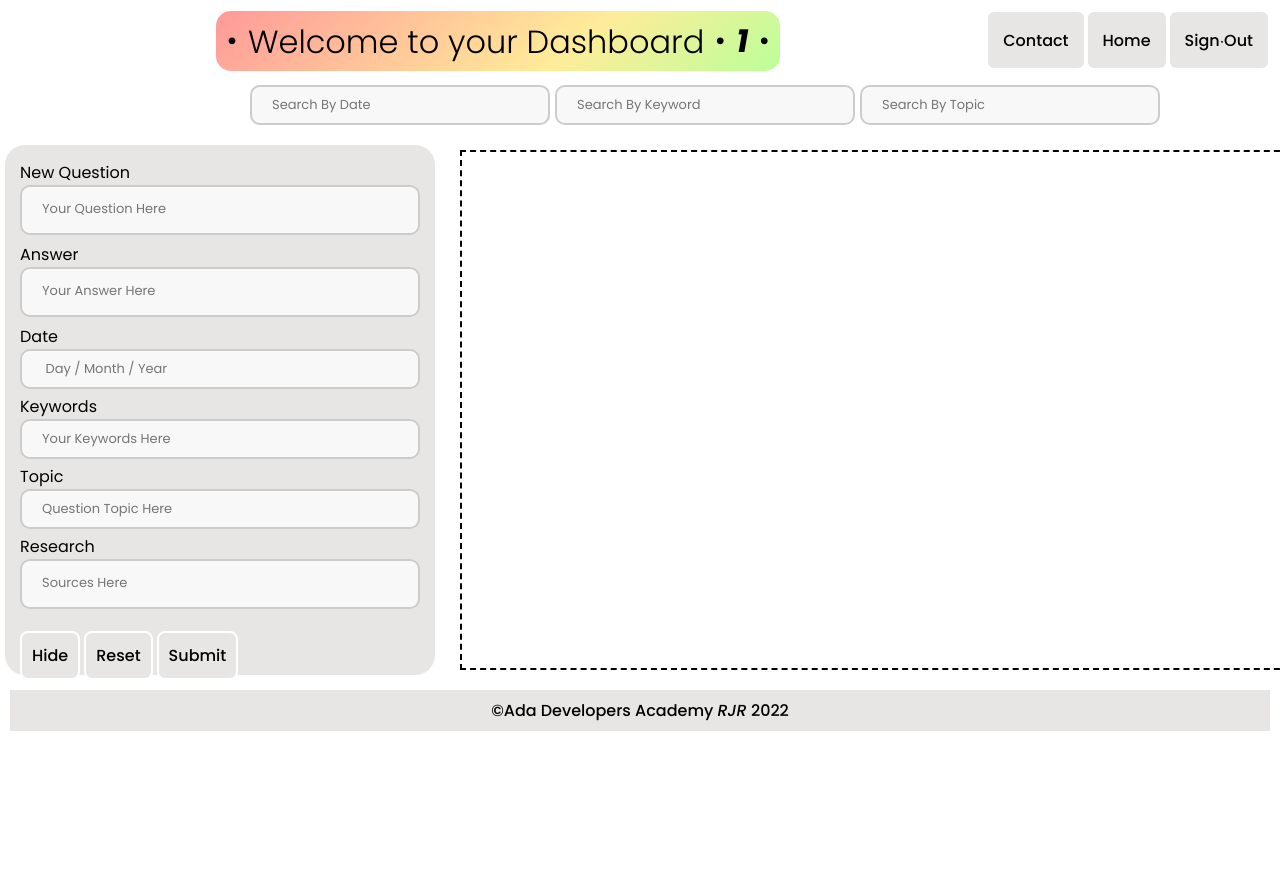
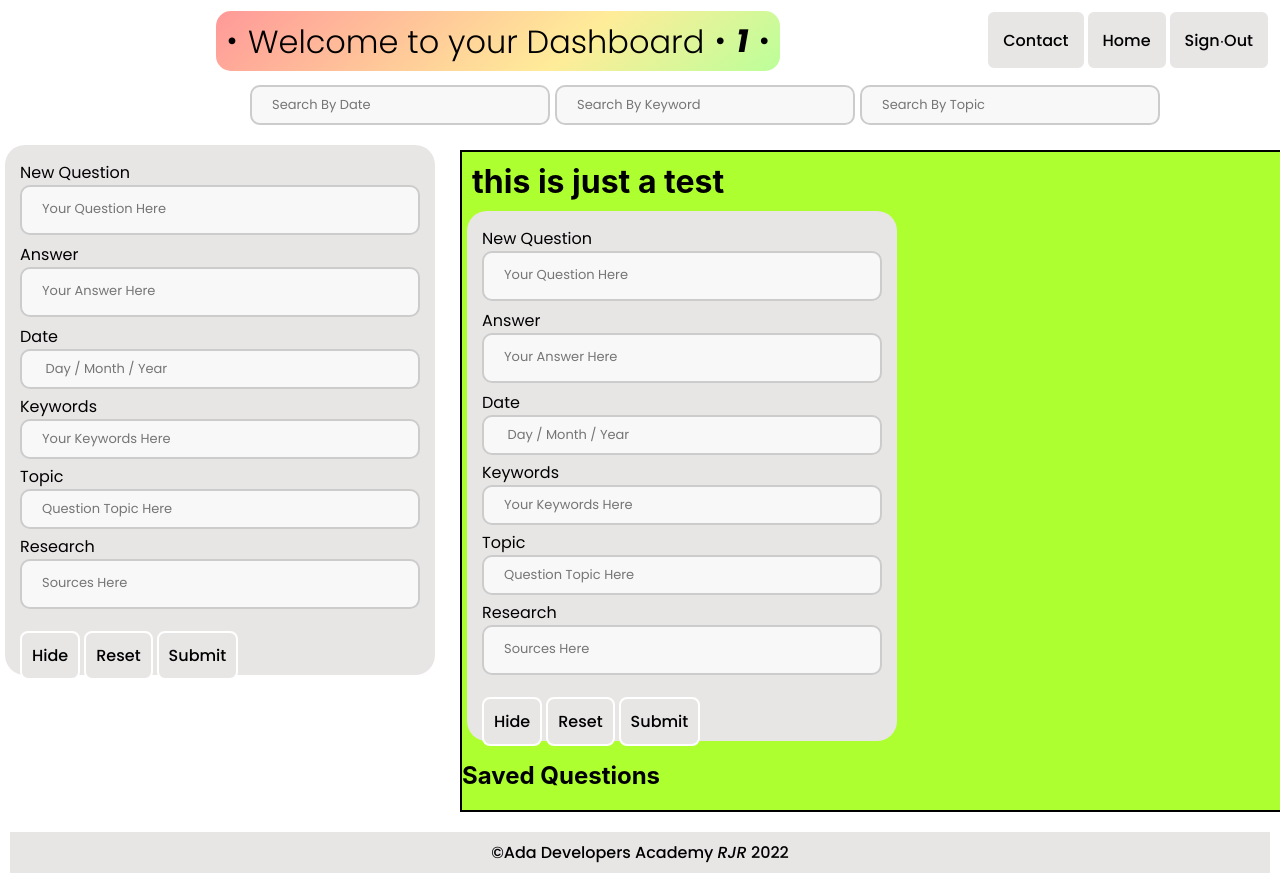
Before and after one commit to rhyannonjoy/capstone-front, a React (Create React App) app: page /dashboard/1 in a window 1280 px wide. Before the commit the page ends 800 px from the top, so only its background shows below. Built offline with nearby package versions, Linux system fonts and the light colour scheme.

Commit message:
created forms directory, question form functionality needs styling

```diff
--- a/src/components/buttons/SubmitButton.js
+++ b/src/components/buttons/SubmitButton.js
@@ -1,7 +1,11 @@
 import "./SubmitButton.css";
 
 const SubmitButton = () => {
-  return <button className="submit-button">Submit</button>;
+  return (
+    <button className="submit-button" type="submit">
+      Submit
+    </button>
+  );
 };
 
 export default SubmitButton;
--- /dev/null
+++ b/src/components/forms/questions/QuestionList.js
@@ -0,0 +1,21 @@
+import React from "react";
+
+// import "./QuestionList.css";
+
+const QuestionList = (props) => {
+  return (
+    <section className="question-list">
+      <h2>Saved Questions</h2>
+      <ul>
+        {props.questions.map((ig) => (
+          <li key={ig.id} onClick={props.onRemoveItem.bind(this, ig.id)}>
+            <li>{ig.question}</li>
+            <li>{ig.answer}</li>
+          </li>
+        ))}
+      </ul>
+    </section>
+  );
+};
+
+export default QuestionList;
--- /dev/null
+++ b/src/components/forms/questions/Questions.js
@@ -0,0 +1,38 @@
+import React, { useState } from "react";
+
+import SubmitQuestionForm from "./SubmitQuestionForm";
+import QuestionList from "./QuestionList";
+// import Search from "./Search";
+
+const Questions = () => {
+  const [userQuestions, setUserQuestions] = useState([]);
+
+  const addQuestionHandler = (question) => {
+    setUserQuestions((prevQuestions) => [
+      ...prevQuestions,
+      { id: Math.random().toString(), ...question },
+    ]);
+  };
+
+  const removeQuestionHandler = (questionId) => {
+    setUserQuestions((prevQuestions) =>
+      prevQuestions.filter((question) => question.id !== questionId)
+    );
+  };
+
+  return (
+    <div>
+      <SubmitQuestionForm onAddQuestion={addQuestionHandler} />
+
+      <section>
+        {/* <Search /> */}
+        <QuestionList
+          questions={userQuestions}
+          onRemoveItem={removeQuestionHandler}
+        />
+      </section>
+    </div>
+  );
+};
+
+export default Questions;
--- /dev/null
+++ b/src/components/forms/questions/SubmitQuestionForm.css
@@ -0,0 +1,137 @@
+.answer-field {
+    background-color: #f8f8f8;
+    font-family: 'Poppins', sans-serif;
+    font-size: small;
+    width: 100%;
+    height: 50px;
+    padding: 12px 20px;
+    box-sizing: border-box;
+    border: 2px solid #ccc;
+    border-radius: 10px;
+    resize: none;
+}
+
+.answer-field:focus {
+    border-color: #66afe9;
+    outline: 0;
+    box-shadow: inset 0 1px 1px rgba(0,0,0,.075), 0 0 8px rgba(102, 175, 233, 0.6);
+}
+
+.buttons-container {
+    align-items: flex-start;
+    display: flex;
+    flex-direction: row;
+    margin-top: 10px;
+}
+
+.date-field {
+    background-color: #f8f8f8;
+    box-sizing: border-box;
+    border: 2px solid #ccc;
+    border-radius: 10px;
+    font-family: 'Poppins', sans-serif;
+    font-size: small;
+    height: 40px;
+    margin-bottom: 5px;
+    padding: 12px 20px;
+    resize: none;
+    width: 100%;
+}
+
+.date-field:focus {
+    border-color: #66afe9;
+    outline: 0;
+    box-shadow: inset 0 1px 1px rgba(0,0,0,.075), 0 0 8px rgba(102, 175, 233, 0.6);
+}
+
+.keywords-field {
+    background-color: #f8f8f8;
+    box-sizing: border-box;
+    border: 2px solid #ccc;
+    border-radius: 10px;
+    font-family: 'Poppins', sans-serif;
+    font-size: small;
+    height: 40px;
+    margin-bottom: 5px;
+    padding: 12px 20px;
+    resize: none;
+    width: 100%;
+}
+
+.keywords-field:focus {
+    border-color: #66afe9;
+    outline: 0;
+    box-shadow: inset 0 1px 1px rgba(0,0,0,.075), 0 0 8px rgba(102, 175, 233, 0.6);
+}
+
+.question-field {
+    background-color: #f8f8f8;
+    box-sizing: border-box;
+    border: 2px solid #ccc;
+    border-radius: 10px;
+    font-family: 'Poppins', sans-serif;
+    font-size: small;
+    width: 100%;
+    height: 50px;
+    padding: 12px 20px;
+    resize: none;
+}
+
+.question-field:focus {
+    border-color: #66afe9;
+    outline: 0;
+    box-shadow: inset 0 1px 1px rgba(0,0,0,.075), 0 0 8px rgba(102, 175, 233, 0.6);
+}
+
+.research-field {
+    background-color: #f8f8f8;
+    box-sizing: border-box;
+    border: 2px solid #ccc;
+    border-radius: 10px;
+    font-family: 'Poppins', sans-serif;
+    font-size: small;
+    height: 50px;
+    margin-bottom: 5px;
+    padding: 12px 20px;
+    resize: none;
+    width: 100%;
+}
+
+.research-field:focus {
+    border-color: #66afe9;
+    outline: 0;
+    box-shadow: inset 0 1px 1px rgba(0,0,0,.075), 0 0 8px rgba(102, 175, 233, 0.6);
+}
+
+.submit-form {
+    background-color: #E8E5E5;
+    border-radius: 20px;
+    font-family: 'Poppins', sans-serif;
+    font-size: medium;
+    font-weight: 400;
+    height: 500px;
+    width: 400px;
+    margin: 5px;
+    margin-top: none;
+    padding: 15px;
+}
+
+.topic-field {
+    background-color: #f8f8f8;
+    box-sizing: border-box;
+    border: 2px solid #ccc;
+    border-radius: 10px;
+    font-family: 'Poppins', sans-serif;
+    font-size: small;
+    height: 40px;
+    margin-bottom: 5px;
+    padding: 12px 20px;
+    resize: none;
+    width: 100%;
+}
+
+.topic-field:focus {
+    border-color: #66afe9;
+    outline: 0;
+    box-shadow: inset 0 1px 1px rgba(0,0,0,.075), 0 0 8px rgba(102, 175, 233, 0.6);
+}
--- /dev/null
+++ b/src/components/forms/questions/SubmitQuestionForm.js
@@ -0,0 +1,69 @@
+import React, { useState } from "react";
+
+import "./SubmitQuestionForm.css";
+import HideQuestionFormButton from "../../buttons/HideQuestionFormButton";
+import ResetButton from "../../buttons/ResetButton";
+import SubmitButton from "../../buttons/SubmitButton";
+
+const SubmitQuestionForm = React.memo((props) => {
+  const [enteredQuestion, setEnteredQuestion] = useState("");
+  const [enteredAnswer, setEnteredAnswer] = useState("");
+
+  const submitHandler = (event) => {
+    event.preventDefault();
+    props.onAddQuestion({ question: enteredQuestion, answer: enteredAnswer });
+  };
+
+  return (
+    <div className="form-container">
+      <form onSubmit={submitHandler} className="submit-form">
+        <label>New Question</label>
+        <textarea
+          className="question-field"
+          placeholder="Your Question Here"
+          type="text"
+          id="title"
+          value={enteredQuestion}
+          onChange={(event) => {
+            setEnteredQuestion(event.target.value);
+          }}
+        ></textarea>
+        <label>Answer</label>
+        <textarea
+          className="answer-field"
+          placeholder="Your Answer Here"
+          type="text"
+          id="answer"
+          value={enteredAnswer}
+          onChange={(event) => {
+            setEnteredAnswer(event.target.value);
+          }}
+        ></textarea>
+        <label>Date</label>
+        <input className="date-field" placeholder=" Day / Month / Year"></input>
+        <label>Keywords</label>
+        <input
+          className="keywords-field"
+          placeholder="Your Keywords Here"
+        ></input>
+        <label>Topic</label>
+        <input
+          className="topic-field"
+          placeholder="Question Topic Here"
+        ></input>
+        <label>Research</label>
+        <textarea
+          className="research-field"
+          placeholder="Sources Here"
+        ></textarea>
+        <nav className="buttons-container">
+          <HideQuestionFormButton />
+          <ResetButton />
+          <SubmitButton />
+        </nav>
+      </form>
+    </div>
+  );
+});
+
+export default SubmitQuestionForm;
--- a/src/pages/DashboardPage.css
+++ b/src/pages/DashboardPage.css
@@ -10,10 +10,18 @@
 }
 
 .content {
+  /* background-image: url("../images/pencil.png"); */
+  background-color: greenyellow;
   grid-area: content;
-  border: 2px dashed black;
+  /* border: 2px dashed #E8E5E5; */
+  border: 2px solid black;
   margin-top: 10px;
   margin-bottom: 10px;
+}
+
+.content-header {
+  margin: 5px;
+  padding: 5px;
 }
 
 .header {
--- a/src/pages/DashboardPage.js
+++ b/src/pages/DashboardPage.js
@@ -2,11 +2,12 @@ import "./DashboardPage.css";
 import ContactButton from "../components/buttons/ContactButton";
 import HomeButton from "../components/buttons/HomeButton";
 import pencil from "../images/pencil.png";
+import Questions from "../components/forms/questions/Questions";
 import SearchByDate from "../components/forms/SearchByDate";
 import SearchByKeyword from "../components/forms/SearchByKeyword";
 import SearchByTopic from "../components/forms/SearchByTopic";
 import SignOutButton from "../components/buttons/SignOutButton";
-import SubmitQuestionForm from "../components/forms/SubmitQuestionForm";
+import SubmitQuestionForm from "../components/forms/questions/SubmitQuestionForm";
 import { useParams } from "react-router-dom";
 
 const DashboardPage = () => {
@@ -39,7 +40,10 @@ const DashboardPage = () => {
           <SubmitQuestionForm />
         </div>
         <div className="content">
-          {/* <img src={pencil} className="pencil-image" alt="pencil"></img> */}
+          <h1 className="content-header">this is just a test</h1>
+          <div>
+            <Questions />
+          </div>
         </div>
       </div>
     </div>
```
